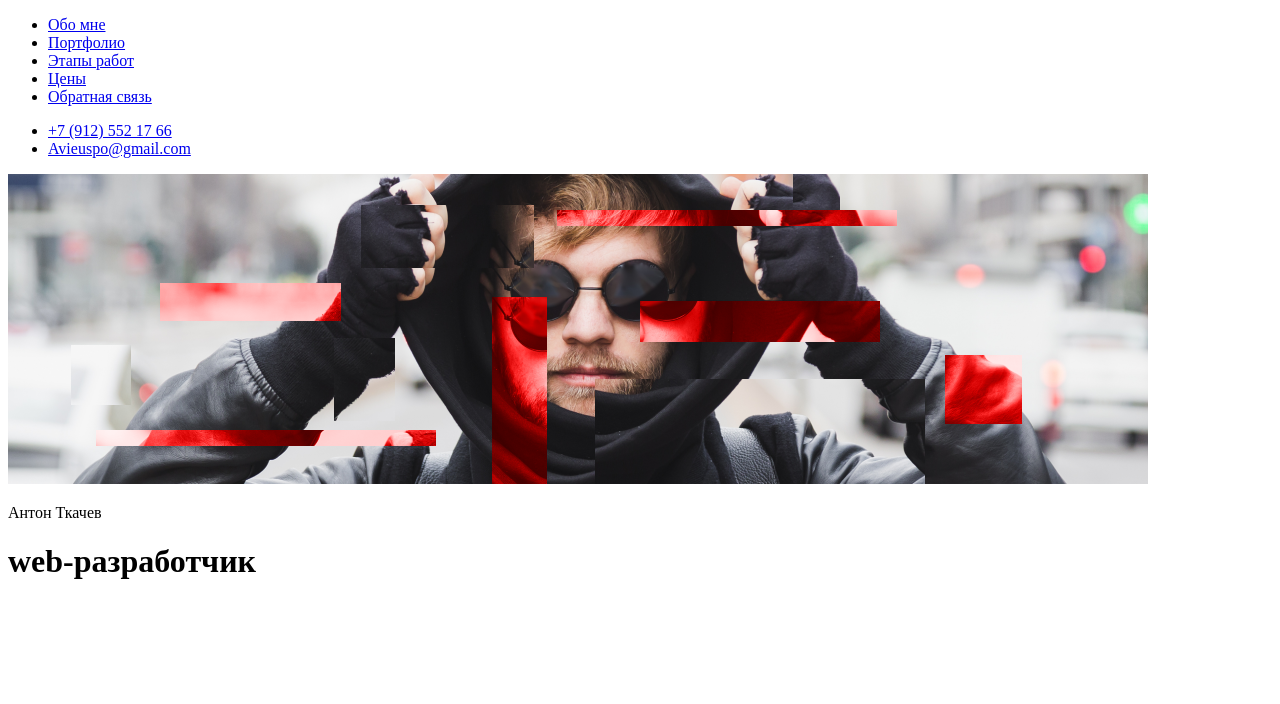
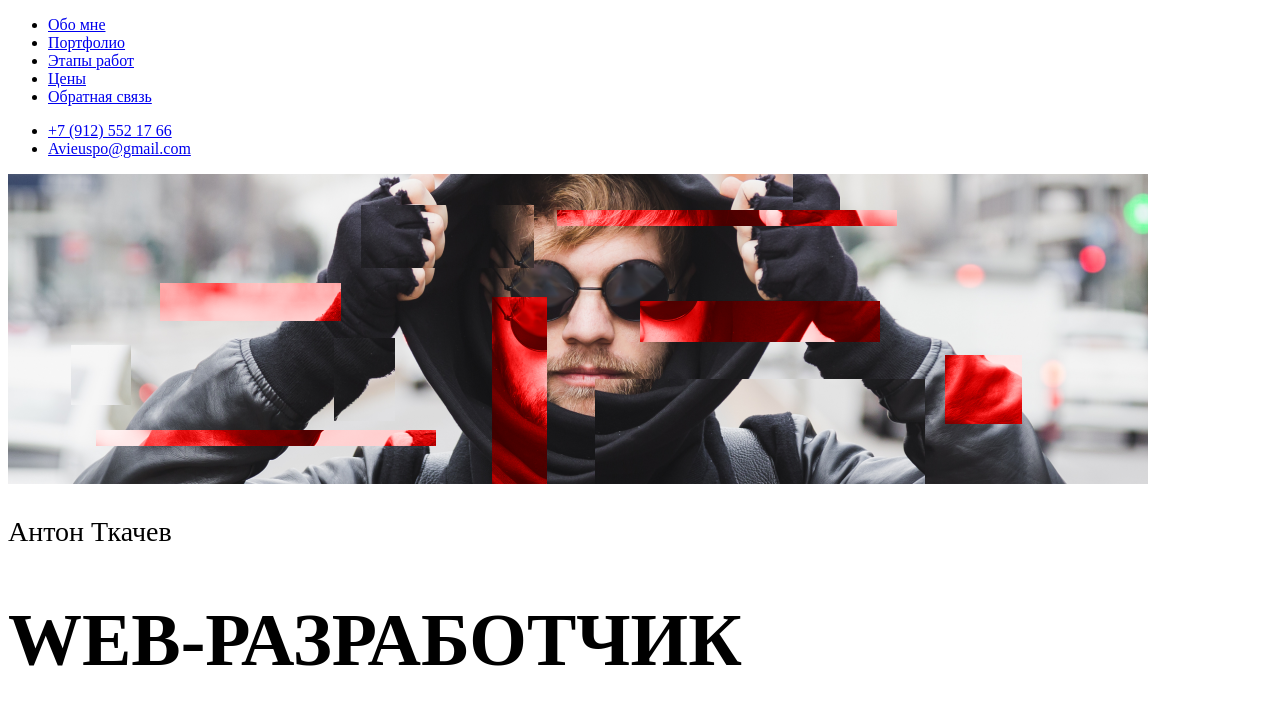
Before and after one commit to Avieuspo/Portfolio, a plain HTML site: page index.html in a window 1280 px wide. Drawn offline with Linux system fonts and the light colour scheme.

Commit message:
css font

```diff
--- a/css/style.css
+++ b/css/style.css
@@ -0,0 +1,11 @@
+}
+body {
+    font-family: "Inter" sans-serif;
+}
+.name {
+    font-size: 28px;
+}
+.title-h1 {
+    font-size: 74px;
+    text-transform: uppercase;
+}
--- a/index.html
+++ b/index.html
@@ -5,6 +5,9 @@
     <meta http-equiv="X-UA-Compatible" content="IE=edge">
     <meta name="viewport" content="width=device-width, initial-scale=1.0">
     <title>Portfolio</title>
+    <link rel="preconnect" href="https://fonts.googleapis.com">
+    <link rel="preconnect" href="https://fonts.gstatic.com" crossorigin>
+    <link href="https://fonts.googleapis.com/css2?family=Inter:wght@400;700&display=swap" rel="stylesheet">
     <link rel="stylesheet" href="css/style.css">
 </head>
 <body>
```
Also changed, not shown: font/Inter-Bold.ttf (added), font/Inter-Regular.ttf (added).
